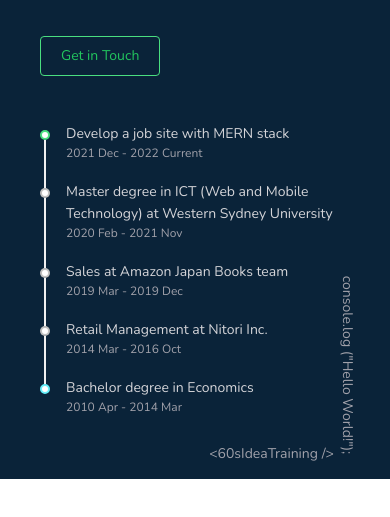
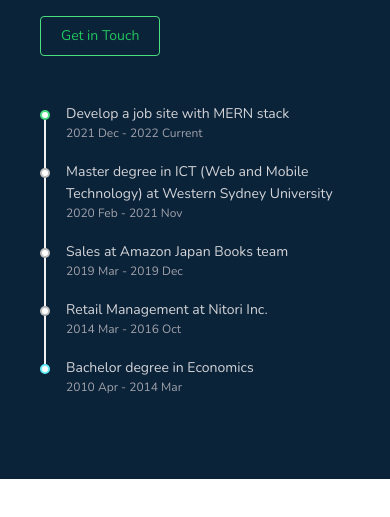
Before and after one commit to hiroki0116/60s-idea-training-client, a Next.js app: page /about in a window 390 px wide. Shown: the part 365-882 px from the top of the page. Built offline with nearby package versions, Linux system fonts and the light colour scheme; no server answers.

Commit message:
Add text on about poage

```diff
--- a/components/about/HeroSection.tsx
+++ b/components/about/HeroSection.tsx
@@ -35,7 +35,7 @@ const HeroSection = () => {
             </div>
         </div>
 
-        <div className="sm:col-span-1 sm:pt-10 relative">
+        <div className="sm:col-span-1 py-10">
             <Timeline>
 
                 <Timeline.Item color="#4ade80">
@@ -62,12 +62,12 @@ const HeroSection = () => {
             </Timeline>
         </div>
 
-        <div className="absolute bottom-24 -right-10 text-zinc-400 transform rotate-90">
+        <div className="absolute bottom-24  -right-10  text-zinc-400 transform rotate-90 sm:block hidden">
             <p className="text-zinc-400">
                 console.log (&quot;Hello World!&quot;);
             </p>
         </div>
-        <div className="absolute bottom-0 right-14 text-zinc-400">
+        <div className="absolute bottom-0 right-16  text-zinc-400 sm:block hidden">
             <p className="text-zinc-400">
                 {`<60sIdeaTraining />`}
             </p>
```
